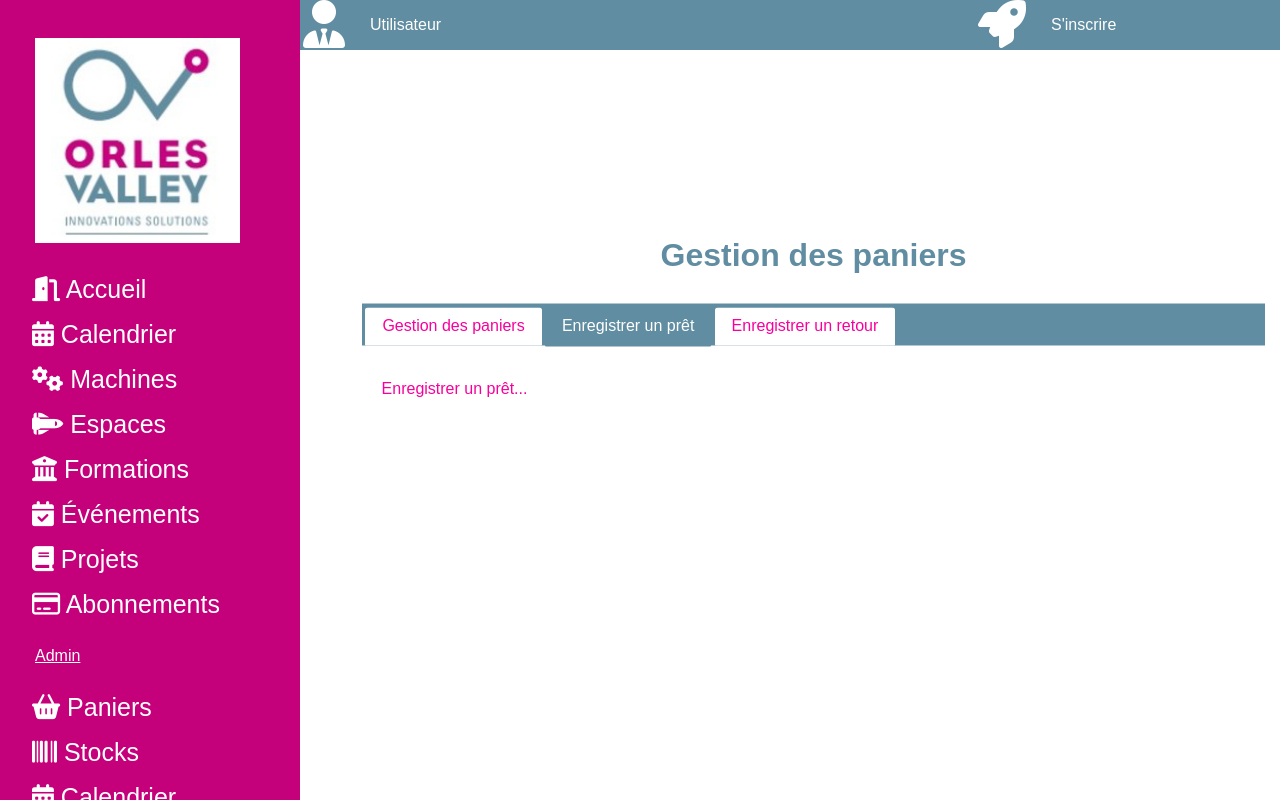
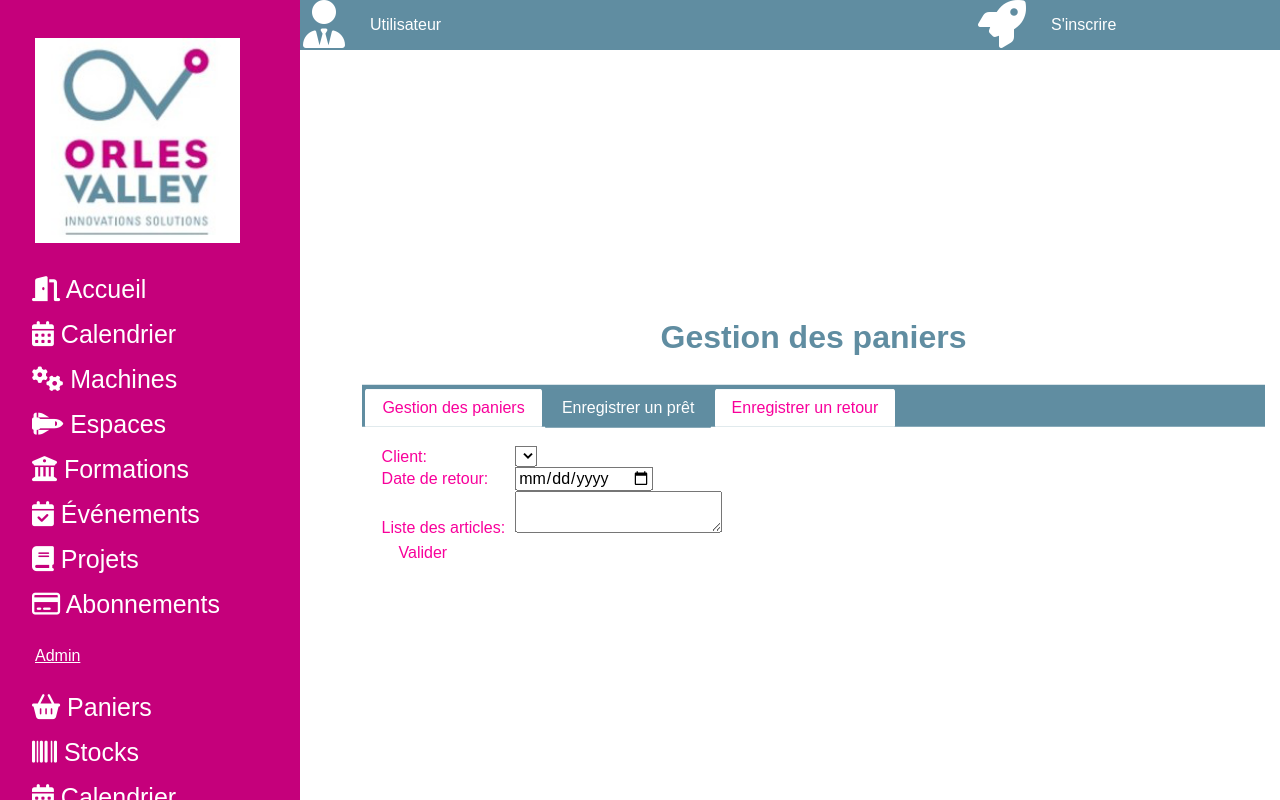
Before and after one commit to Vicken-Ghoubiguian/ANOVFabmanager, a Django app: page /gestion_des_paniers in a window 1280 px wide, after a click on "Enregistrer un prêt". Run offline with Django 3.2, Linux system fonts and the light colour scheme; lists and menus that the app fills with data are empty; some libraries are stand-ins or nearby versions.

Commit message:
Premiere pierre pour le dévelopement du formulaire d'enregistrement de pret

```diff
--- a/ovfabmanager/static/css/ovfabmanager.css
+++ b/ovfabmanager/static/css/ovfabmanager.css
@@ -1,5 +1,23 @@
 body {
   font-family: Arial;
+}
+
+form.form-example {
+  display: table;
+}
+
+div.form-example {
+  display: table-row;
+  margin-top: 60px;
+}
+
+label, input {
+  display: table-cell;
+  /*margin-bottom: 10px;*/
+}
+
+label {
+  padding-right: 10px;
 }
 
 .icone_d_erreur {
--- a/ovfabmanager/static/js/ovfabmanager.js
+++ b/ovfabmanager/static/js/ovfabmanager.js
@@ -1,6 +1,8 @@
 $(document).ready(function(){
 
   $( document ).tooltip();
+
+  $("input[type=submit]").button();
 
   $("#jqTabs").tabs();
 
--- a/ovfabmanager/templates/ovfabmanager/admin/gestion_des_paniers.html
+++ b/ovfabmanager/templates/ovfabmanager/admin/gestion_des_paniers.html
@@ -1,6 +1,6 @@
 <main class="fonctionnalite">
         <h1 class="section_title">Gestion des paniers</h1>
-	<div id="jqTabs">
+	<div id="jqTabs" style="margin-top: 10px;">
 		<ul style="border: solid;">
 			<li><a href="#gestion_des_paniers">Gestion des paniers</a></li>
 			<li><a href="#enregistrement_d_un_pret">Enregistrer un prêt</a></li>
@@ -10,7 +10,23 @@
 			<p>Gestion des paniers...</p>
 		</div>
 		<div id="enregistrement_d_un_pret">
-			<p>Enregistrer un prêt...</p>
+			<form action="" method="post">
+				<div class="form-example">
+					<label for="client">Client: </label>
+					<select name="client" id="client" required></select>
+				</div>
+				<div class="form-example">
+					<label for="date_de_retour">Date de retour: </label>
+					<input type="date" name="date_de_retour" id="date_de_retour" required>
+				</div>
+				<div class="form-example">
+					<label for="liste_des_articles">Liste des articles: </label>
+					<textarea for="liste_des_articles" id="liste_des_articles" name="liste_des_articles" required></textarea>
+				</div>
+				<div class="form-example">
+					<input type="submit" value="Valider">
+				</div>
+			</form>
 		</div>
 		<div id="enregistrement_d_un_retour">
 			<p>Enregistrer un retour...</p>
```
